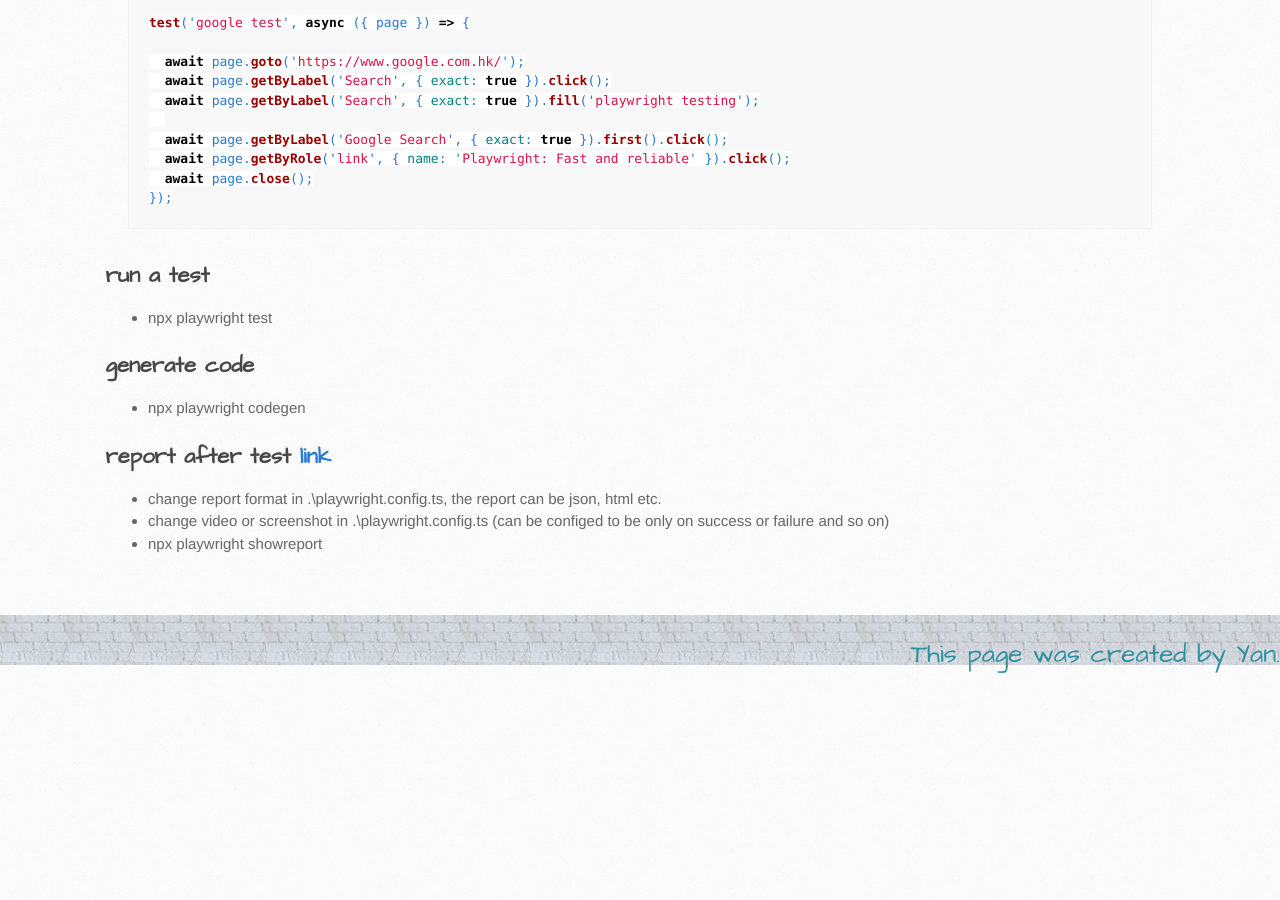
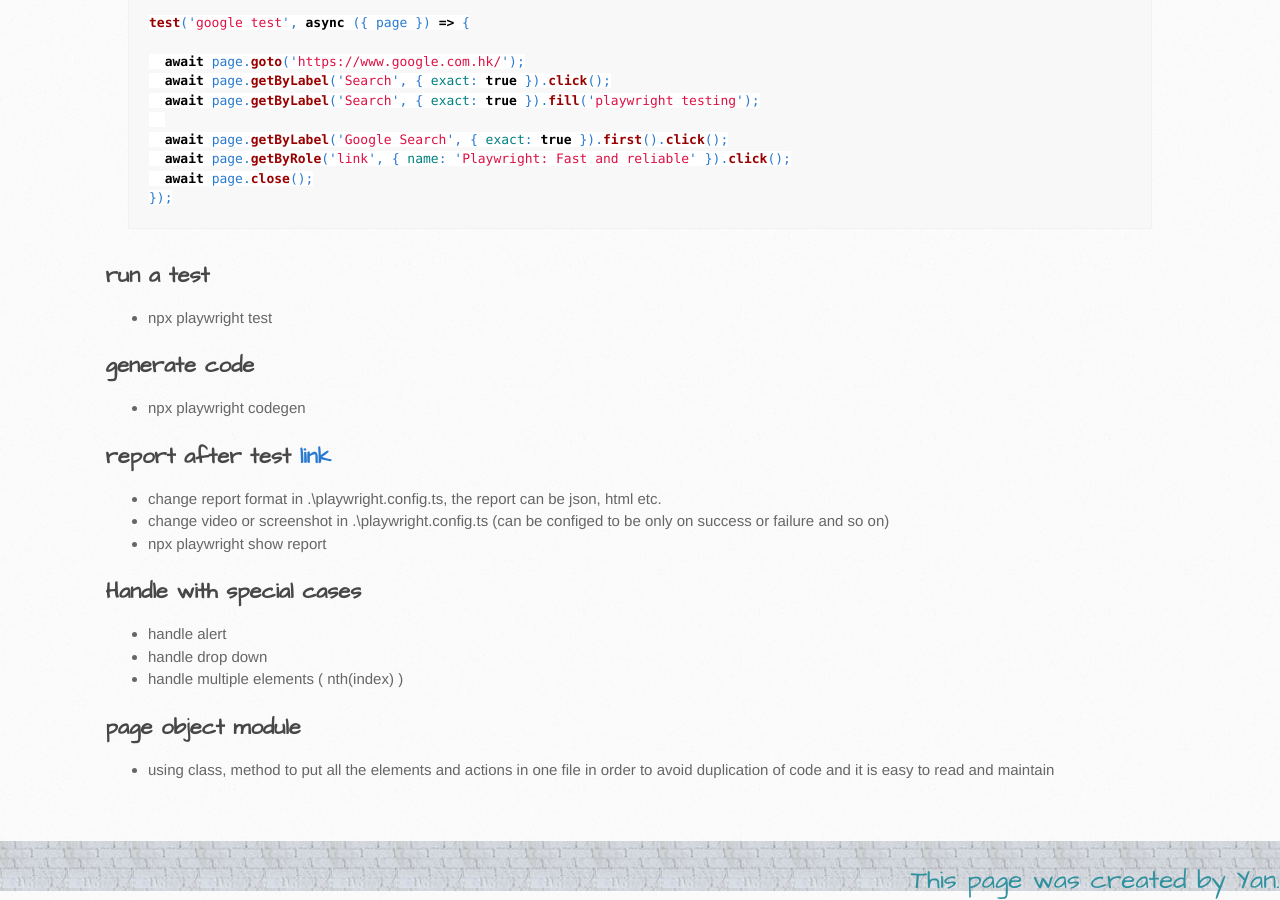
Before and after one commit to itcraftme/itcraftme, a Jekyll site: the page built from docs/it/playwright.md, in a window 1280 px wide and 900 px high, scrolled down 763 px. Built offline with Jekyll 4.4.1, drawn with Linux system fonts in a browser that asks for light colours; our own code applies the rules of GitHub Pages for plain Markdown files; before the commit the page ends 1437 px from its top, so only the background shows below that.

Commit message:
Update playwright.md

```diff
--- a/docs/it/playwright.md
+++ b/docs/it/playwright.md
@@ -34,4 +34,12 @@ test('google test', async ({ page }) => {
 ## report after test  [link](https://www.lambdatest.com/learning-hub/playwright-reporting)
 - change report format in .\playwright.config.ts, the report can be json, html etc.
 - change video or screenshot in .\playwright.config.ts  (can be configed to be only on success or failure and so on)
-- npx playwright showreport
+- npx playwright show report
+
+## Handle with special cases
+- handle alert
+- handle drop down
+- handle multiple elements ( nth(index) )
+
+## page object module
+- using class, method to put all the elements and actions in one file in order to avoid duplication of code and it is easy to read and maintain
```
